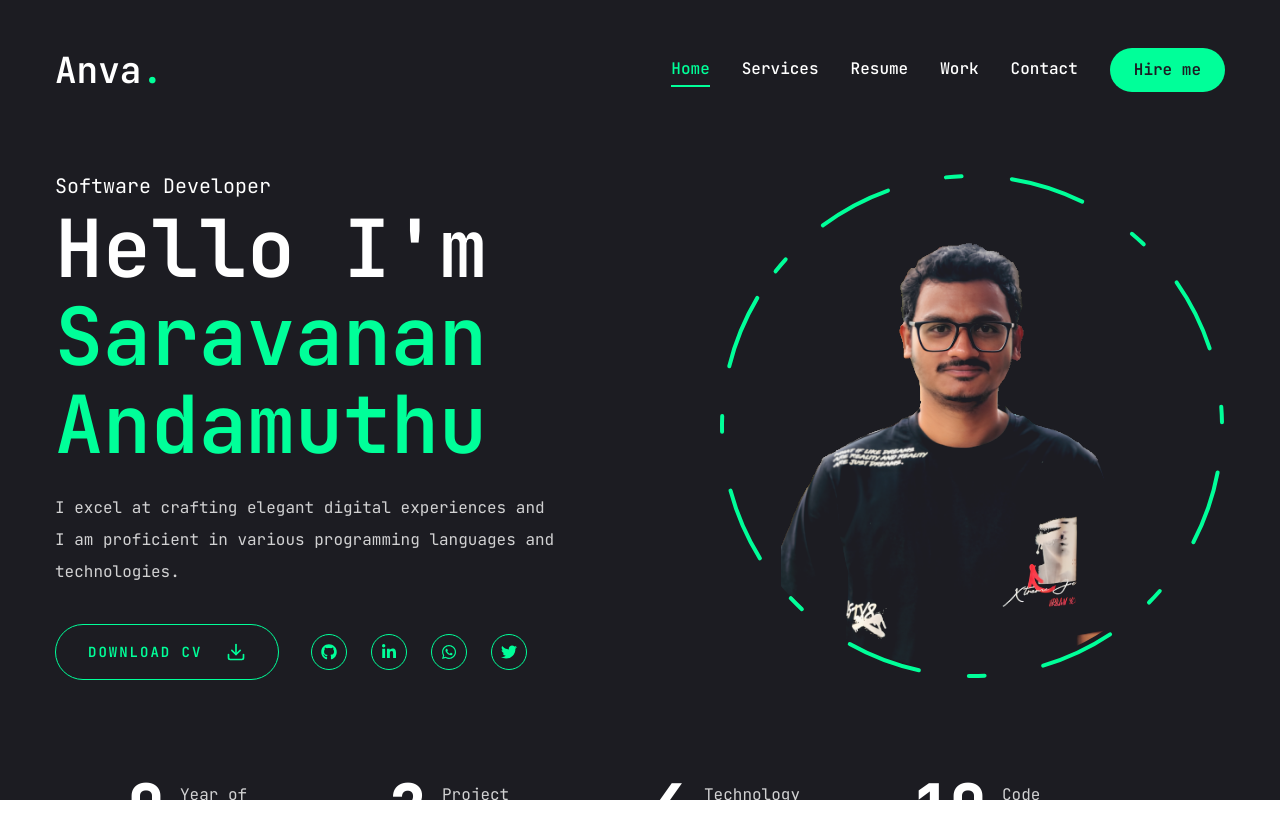
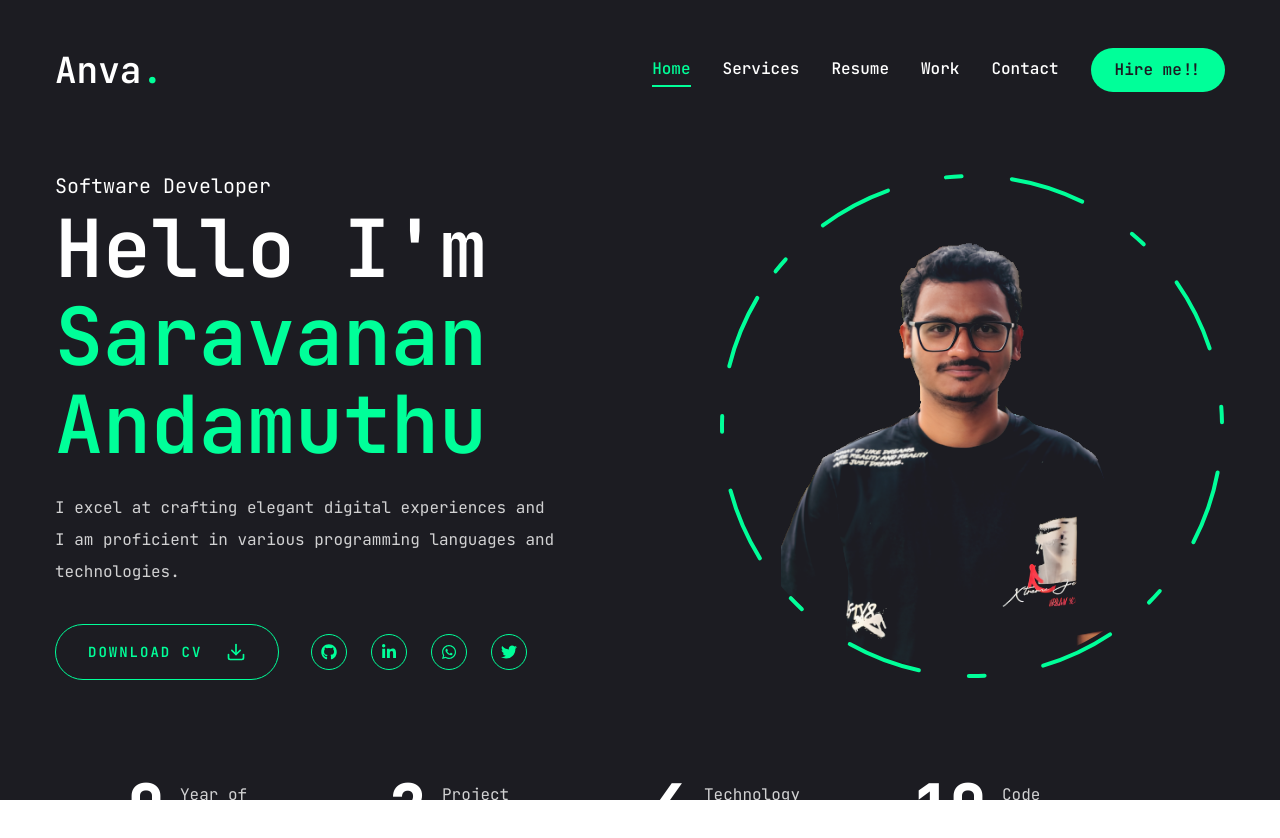
Before and after one commit to SaravananAndamuthu/demo_project, a Next.js app: page / in a window 1280 px wide. Shown: the top 838 px of the page. Built offline with nearby package versions, Linux system fonts and the light colour scheme.

Commit message:
header button text updated

```diff
--- a/components/Header.jsx
+++ b/components/Header.jsx
@@ -20,7 +20,7 @@ const Header = () => {
             <div className="hidden xl:flex items-center gap-8" >
                 <Nav />
                 <Link href='/contacts'>
-                    <Button>Hire me</Button>
+                    <Button>Hire me!!</Button>
                 </Link>
             </div>
             <div className="xl:hidden">
```
